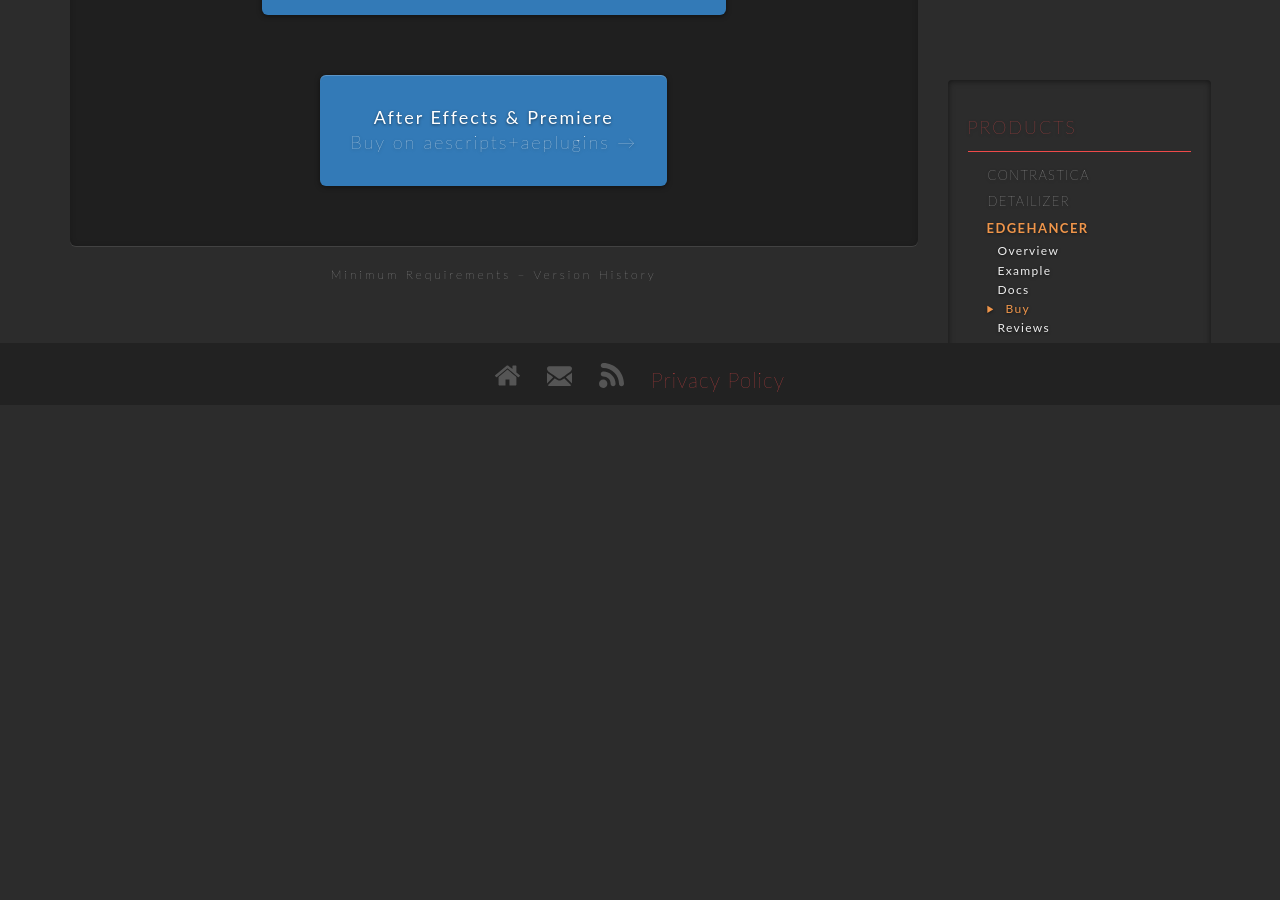
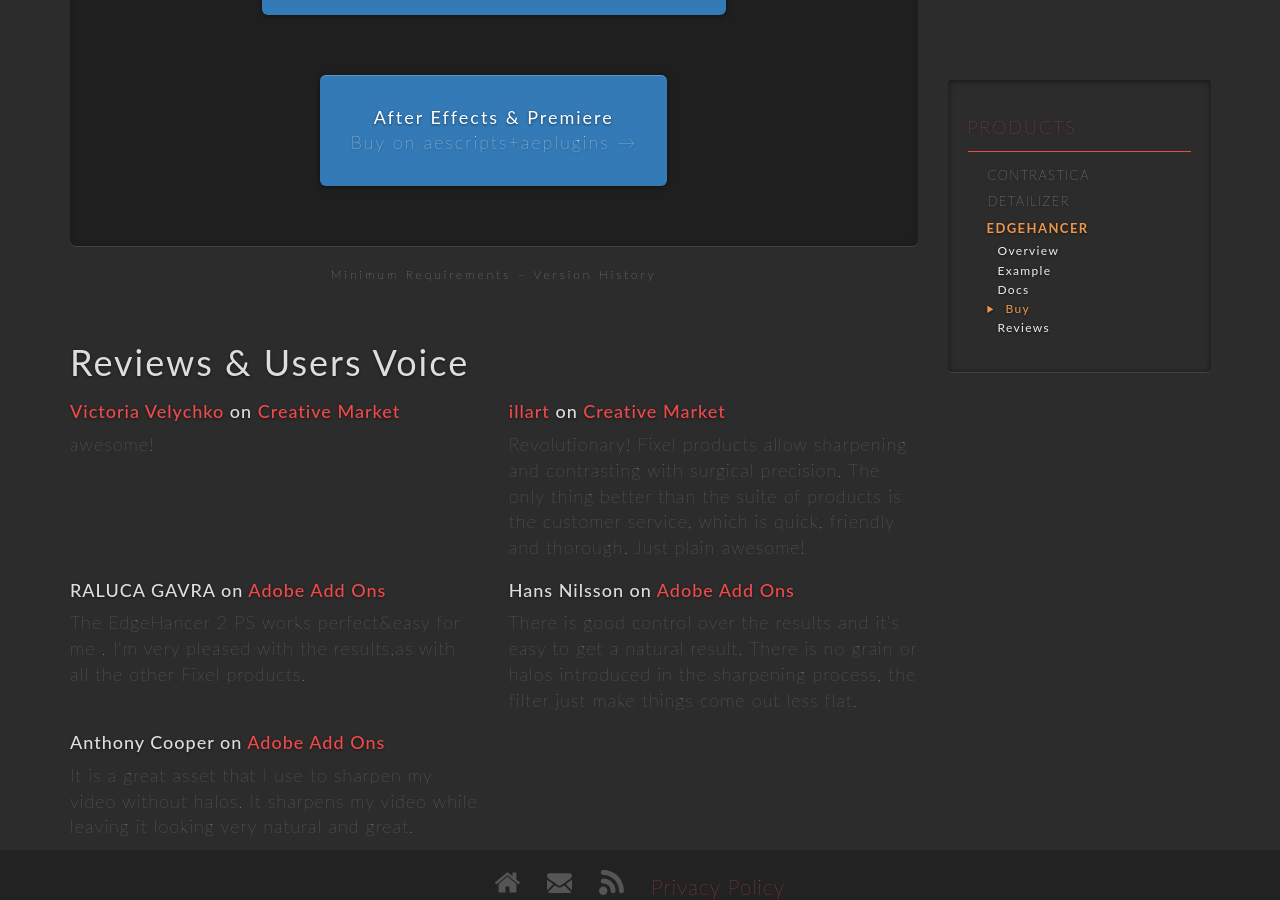
Before and after one commit to FixelAlgorithmsTeam/fixel, a Jekyll site: the page built from products/edgehancer/index.html, in a window 1280 px wide and 900 px high, scrolled down 3674 px. Built offline with Jekyll 4.4.1, drawn with Linux system fonts in a browser that asks for light colours; nearby versions of some CDN libraries; comment, search, counter and statistics services are not loaded; before the commit the page ends 4079 px from its top, so only the background shows below that; some of the changed text lies outside the part shown.

Commit message:
Update index.html
Added User Voice & reviews

```diff
--- a/products/edgehancer/index.html
+++ b/products/edgehancer/index.html
@@ -38,7 +38,7 @@
 						<p class="feature-text">Made by <em>Fixel Algorithms</em>, Edgehancer 2 PS core internally uses Floating Point (32bit) high precision, and works seamlessly on 8bit, 16bit and 32bit (HDR) files too!</p>
 					</div>
 					<div class="col-md-4">
-						<h3 class="feature-title feature-edgehancer edgehancer-script">Automation ready</h3>
+						<h3 class="feature-title feature-edgehancer edgehancer-script">Automation Ready</h3>
 						<p class="feature-text">All Fixel Algorithms' engines - Edgehancer 2 PS included - can be recorded in Actions and are entirely scriptable, to better suit your automation needs.</p>
 					</div>
 				</div>
@@ -131,8 +131,42 @@
 
 			<p class="author-caption" style="text-align: center; margin-bottom:60px;"><a class="licensing" data-toggle="modal" href="minimum-requirements.html" data-target="#modalDialogMinimumRequirements" style="color:white">Minimum Requirements</a> – <a class="licensing" data-toggle="modal" href="version-history.html" data-target="#modalDialogVersionHistory" style="color:white">Version History</a></p>
 
-			<section  id="edgehancer-reviews" style="margin-bottom: 40px">
-				<!-- <div class="row">
+			<section id="edgehancer-reviews">
+				<h1>Reviews & Users Voice</h1>
+				<div class="row">
+					<div class="col-sm-6">
+						<!-- <a href="http://www.davidebarranca.com/?p=2614" title="Introducing Detailizer" target="_blank" class="hide-text detailizer-doc-sprite detailizer-intro pull-left img-circle img-documentation">Introducing Detailizer</a> -->
+						<h4><a href="https://creativemarket.com/velychko.ua" target="_blank">Victoria Velychko</a> on <a href="https://creativemarket.com/FixelAlgorithms/111138-Fixel-Contrastica-2-PS#comment-242450" target="_blank">Creative Market</a></h4>
+						<p class="feature-text">awesome!</p>
+					</div>
+					<div class="clearfix visible-xs"></div>
+					<div class="col-sm-6">
+						<!-- <a href="http://www.davidebarranca.com/?p=2614" title="Introducing Detailizer" target="_blank" class="hide-text detailizer-doc-sprite detailizer-intro pull-left img-circle img-documentation">Introducing Detailizer</a> -->
+						<h4><a href="https://creativemarket.com/illart" target="_blank">illart</a> on <a href="https://creativemarket.com/FixelAlgorithms/111138-Fixel-Contrastica-2-PS#comment-131597" target="_blank">Creative Market</a></h4>
+						<p class="feature-text">Revolutionary! Fixel products allow sharpening and contrasting with surgical precision. The only thing better than the suite of products is the customer service, which is quick, friendly and thorough. Just plain awesome!</p>
+					</div>
+					<div class="clearfix visible-xs"></div>
+					<div class="col-sm-6">
+						<!-- <a href="http://www.davidebarranca.com/?p=2614" title="Introducing Detailizer" target="_blank" class="hide-text detailizer-doc-sprite detailizer-intro pull-left img-circle img-documentation">Introducing Detailizer</a> -->
+						<h4>RALUCA GAVRA on <a href="https://creative.adobe.com/addons/products/13295" target="_blank">Adobe Add Ons</a></h4>
+						<p class="feature-text">The EdgeHancer 2 PS works perfect&easy for me . I'm very pleased with the results,as with all the other Fixel products.</p>
+					</div>
+					<div class="col-sm-6">
+						<!-- <a href="http://www.davidebarranca.com/?p=2614" title="Introducing Detailizer" target="_blank" class="hide-text detailizer-doc-sprite detailizer-intro pull-left img-circle img-documentation">Introducing Detailizer</a> -->
+						<h4>Hans Nilsson on <a href="https://creative.adobe.com/addons/products/13295" target="_blank">Adobe Add Ons</a></h4>
+						<p class="feature-text">There is good control over the results and it's easy to get a natural result. There is no grain or halos introduced in the sharpening process, the filter just make things come out less flat.</p>
+					</div>
+					<div class="clearfix visible-xs"></div>
+					<div class="col-sm-6">
+						<!-- <a href="http://www.davidebarranca.com/?p=2614" title="Introducing Detailizer" target="_blank" class="hide-text detailizer-doc-sprite detailizer-intro pull-left img-circle img-documentation">Introducing Detailizer</a> -->
+						<h4>Anthony Cooper on <a href="https://creative.adobe.com/addons/products/2842" target="_blank">Adobe Add Ons</a></h4>
+						<p class="feature-text">It is a great asset that I use to sharpen my video without halos.  It sharpens my video while leaving it looking very natural and great.</p>
+					</div>
+				</div>
+			</section>
+
+			<!--  <section  id="edgehancer-reviews" style="margin-bottom: 40px">
+				<div class="row">
 					<div class="col-lg-12">
 						<h1 style="margin-top: 0">Reviews</h1>
 						<span class="glyphicon glyphicon-star"></span>
@@ -210,8 +244,8 @@
 							</li>
 						</ul>
 					</div>
-				</div> -->
-			</section>
+				</div>
+			</section> -->
 
 
 			<div class="modal fade" id="modalDialogVersionHistory" tabindex="-1" role="dialog" aria-labelledby="Version History info" aria-hidden="true">
```
